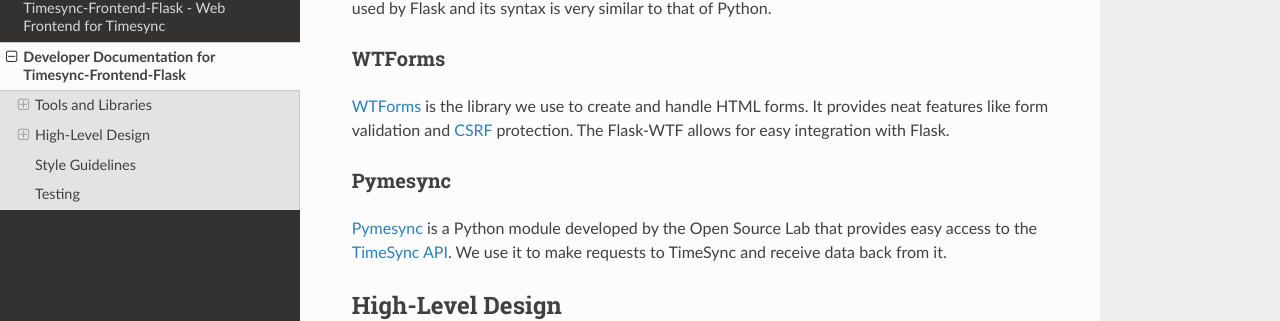
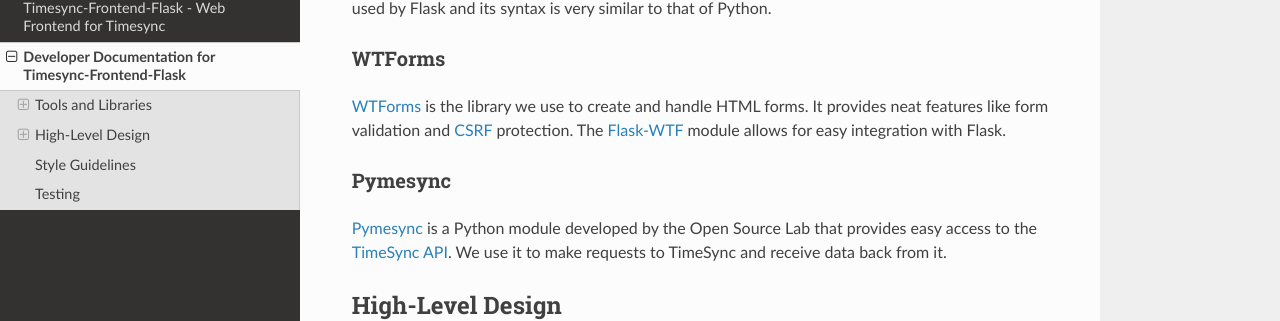
Before and after one commit to osuosl/timesync-frontend-flask, a Sphinx documentation site: the page built from docs/source/devvin.rst, in a window 1280 px wide and 900 px high, scrolled down 831 px. Shown: the part 137-458 px from the top of the window. Built offline with Sphinx 7.4.7 and the Read the Docs theme 2.0.0, drawn with Linux system fonts in a browser that asks for light colours.

Commit message:
Added link to Flask-WTF documentation

```diff
--- a/docs/source/devvin.rst
+++ b/docs/source/devvin.rst
@@ -36,11 +36,12 @@
 '''''''
 
 `WTForms`_ is the library we use to create and handle HTML forms. It provides
-neat features like form validation and `CSRF`_ protection. The Flask-WTF
+neat features like form validation and `CSRF`_ protection. The `Flask-WTF`_ module
 allows for easy integration with Flask.
 
 .. _WTForms: http://wtforms.readthedocs.io/en/latest/index.html
 .. _CSRF: https://www.owasp.org/index.php/Cross-Site_Request_Forgery_%28CSRF%29
+.. _Flask-WTF: https://flask-wtf.readthedocs.io/en/latest/
 
 Pymesync
 ''''''''
```
